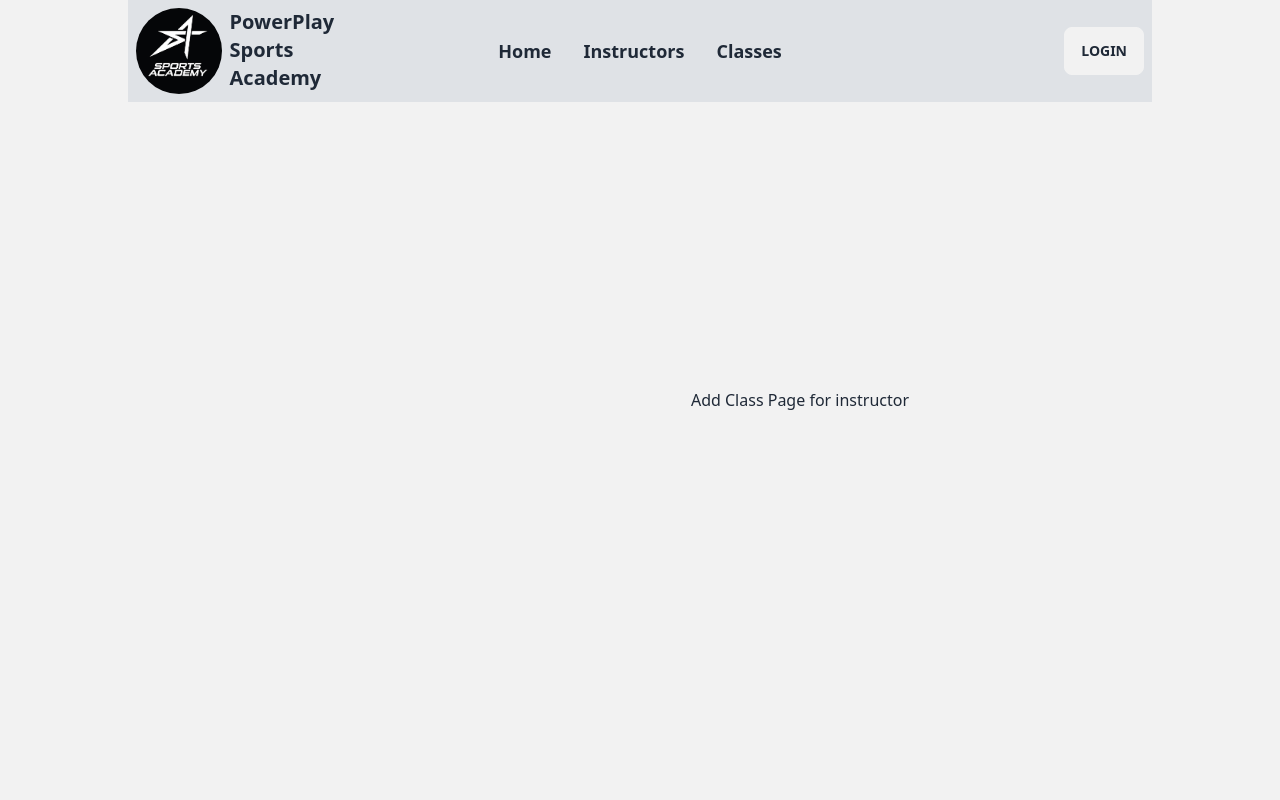
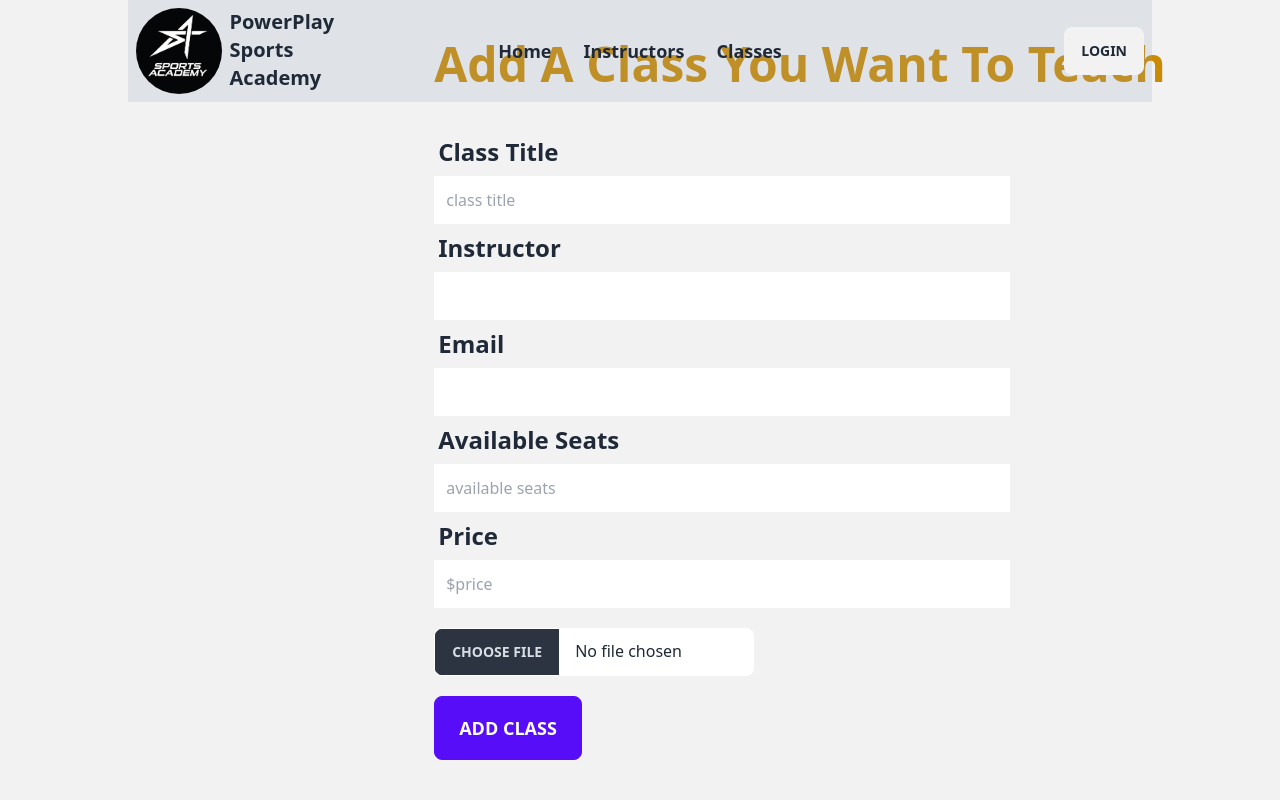
Before and after one commit to ajauni01/PowerPlay-Sports-Academy, a React (Vite) app: page /dashboard/addClass in a window 1280 px wide. Shown: the top 800 px of the page. Built offline with nearby package versions, Linux system fonts and the light colour scheme; no server answers.

Commit message:
add-new-class-form-added

```diff
--- a/src/Pages/Dashboard/AddClass/AddClass.jsx
+++ b/src/Pages/Dashboard/AddClass/AddClass.jsx
@@ -1,9 +1,121 @@
+import { useContext } from "react";
+import { useForm } from "react-hook-form";
+import { AuthContext } from "../../Providers/AuthProvider";
+import axios from "axios";
+import Swal from "sweetalert2";
 
 
 const AddClass = () => {
+  const { user } = useContext(AuthContext)
+  const { register, handleSubmit, reset, formState: { errors } } = useForm()
+
+  // get the imgHostingSite key from the local environment
+  const imgHostingSite = import.meta.env.VITE_IMG_API_KEY
+  // image hosting url
+  const hostingURL = `https://api.imgbb.com/1/upload?key=${imgHostingSite}`
+
+  // post uploaded image to the imgBB hosting site
+  const onSubmit = data => {
+    console.log('form data', data)
+
+    // create a new FormData instance
+    const formData = new FormData()
+    formData.append('image', data.image[0])
+
+    // host image to the imgBB
+    fetch(hostingURL, {
+      method: 'POST',
+      body: formData
+    })
+      .then(res => res.json())
+      .then(imgResponse => {
+
+        if (imgResponse.success) {
+          const imgURL = imgResponse.data.display_url
+          //  destructure form info from the original form data
+          const { className, instructorName, instructorEmail, availableSeats, price } = data;
+          //  put all data into the 'newItem' object
+          const newClass = { className, instructorName, instructorEmail, availableSeats, price: parseFloat(price), image: imgURL }
+
+          // save new class data to the database
+          axios.post('http://localhost:5000/addClass', { newClass: `${newClass}` }) // Enclosed template literal within backticks
+            .then(data => {
+              if (data.data.insertedId) {
+                Swal.fire({
+                  title: 'Success!',
+                  text: 'New Class Successfully Added, and Soon will be reviewed by the ADMIN',
+                  icon: 'success',
+                  confirmButtonText: 'Thank you'
+                })
+              }
+            })
+        }
+
+      })
+  }
+
+
   return (
     <div>
-      <p>Add Class Page for instructor</p>
+      <p className="text-5xl font-bold text-yellow-600 mb-10 text-center">Add A Class You Want To Teach</p>
+
+      <div>
+        <form onSubmit={handleSubmit(onSubmit)}>
+          {/* class name */}
+          <div className="form-control w-full max-w-xl">
+            <label className="label">
+              <span className="label-text text-2xl font-semibold">Class Title</span>
+            </label>
+
+            {/* <input type="text" placeholder="Type here" className="input input-bordered w-full md:w-[500px]" /> */}
+            <input className="p-3" type="text" placeholder="class title" {...register("className", { required: true, maxLength: 80 })} />
+          </div>
+
+          {/* instructor name */}
+          <div className="form-control w-full max-w-xl">
+            <label className="label">
+              <span className="label-text text-2xl font-semibold">Instructor</span>
+            </label>
+
+            <input className="p-3" type="text" defaultValue={user?.displayName} {...register("instructorName", { required: true, maxLength: 80 })} />
+          </div>
+
+          {/* instructor email */}
+          <div className="form-control w-full max-w-xl">
+            <label className="label">
+              <span className="label-text text-2xl font-semibold">Email</span>
+            </label>
+
+            <input className="p-3" type="text" defaultValue={user?.email} {...register("instructorEmail", { required: true, maxLength: 80 })} />
+          </div>
+
+          {/* available seats */}
+          <div className="form-control w-full max-w-xl">
+            <label className="label">
+              <span className="label-text text-2xl font-semibold">Available Seats</span>
+            </label>
+
+            <input className="p-3" type="number" placeholder="available seats" {...register("availableSeats", { required: true, maxLength: 80 })} />
+          </div>
+
+          {/* price of the class */}
+          <div className="form-control w-full max-w-xl mb-5">
+            <label className="label">
+              <span className="label-text text-2xl font-semibold">Price</span>
+            </label>
+
+            <input className="p-3" type="text" placeholder="$price" {...register("price", { required: true, maxLength: 80 })} />
+          </div>
+
+          <input type="file" {...register("image", { required: true })} className="file-input w-full max-w-xs" />
+
+          <div className="mt-5">
+            <button className="btn btn-primary text-white font-bold btn-lg"> Add Class
+            </button>
+          </div>
+        </form>
+
+      </div>
 
     </div>
   );
--- a/src/Routes/AdminRoutes.jsx
+++ b/src/Routes/AdminRoutes.jsx
@@ -7,6 +7,8 @@ import { Navigate, useLocation } from "react-router-dom";
 const AdminRoutes = () => {
   const { user, loading } = useContext(AuthContext)
   const [isAdmin, isAdminLoading] = useAdmin()
+  console.log('isAdmin and user', isAdmin, user)
+
   const location = useLocation()
 
   if (loading || isAdminLoading) {
--- a/src/Routes/Routes.jsx
+++ b/src/Routes/Routes.jsx
@@ -16,7 +16,7 @@ import SelectedClasses from "../Pages/Dashboard/SelectedClasses/SelectedClasses"
 import EnrolledClasses from "../Pages/Dashboard/EnrolledClasses/EnrolledClasses";
 import PaymentHistory from "../Pages/Dashboard/Dashboard/PaymentHistory/PaymentHistory";
 import DashBoardHolder from "../Pages/Dashboard/DashBoardHolder/DashBoardHolder";
-import AdminRoutes from "./AdminRoutes";
+
 
 
 export const router = createBrowserRouter([
--- a/src/hooks/useAdmin.jsx
+++ b/src/hooks/useAdmin.jsx
@@ -16,7 +16,7 @@ const useAdmin = () => {
       });
       const data = await response.json();
       console.log('admin data from the backend', data);
-      return data.admin; // Assuming the server response has the 'admin' field indicating if the user is an admin or not
+      return data.admin; // Assuming the server response has the 'role' field indicating if the user is an admin or not
     },
   });
 
```
